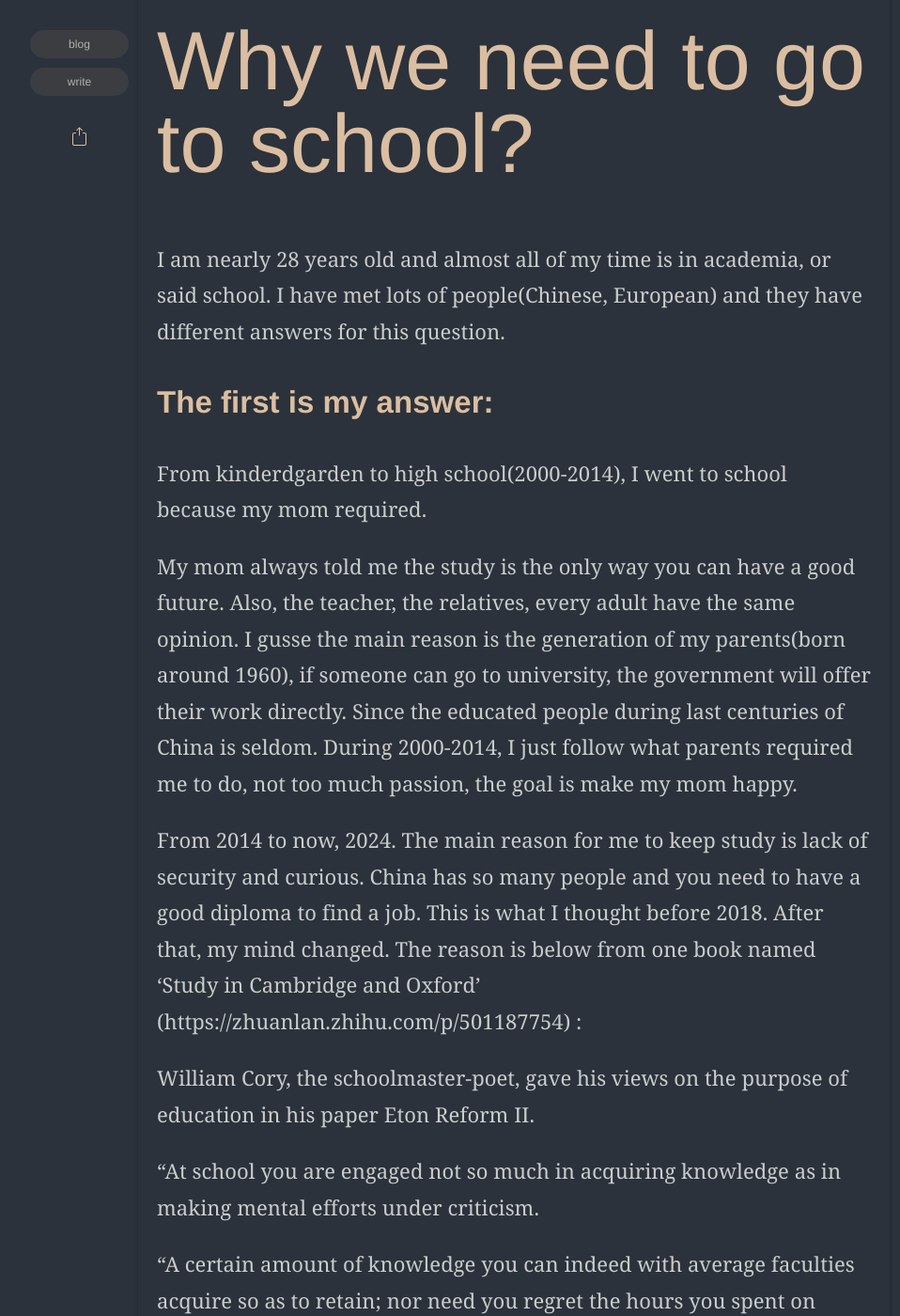
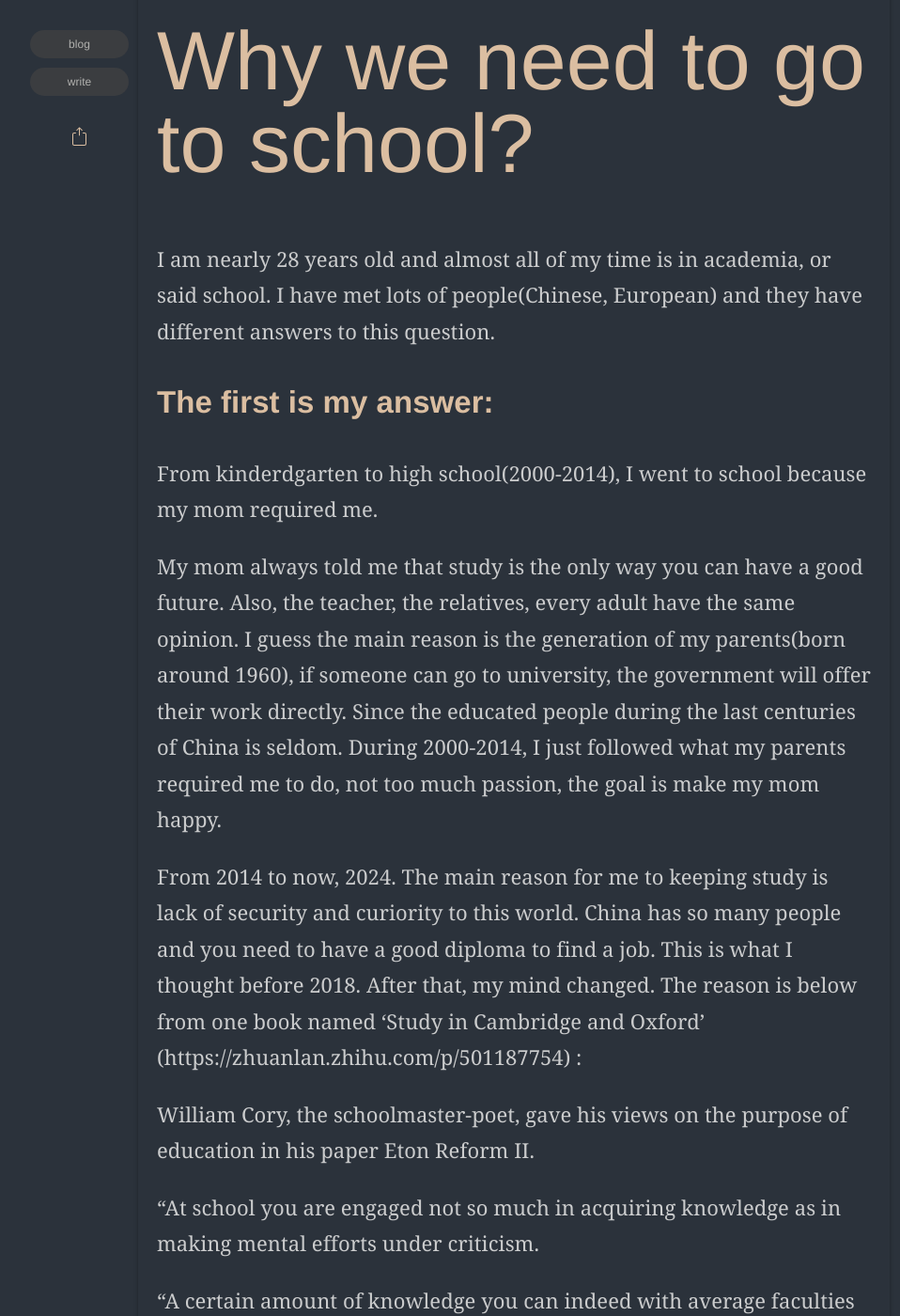
Before and after one commit to Yanjun96/Blog, a Jekyll site: the page built from _posts/2024-03-06-Why-go-to-school.markdown, in a window 1280 px wide and 1400 px high, scrolled down 968 px. Shown: the whole window at 94% size, without its empty margins (93-1051 px from the left). Built offline with Jekyll 4.4.1, drawn with Linux system fonts in a browser that asks for light colours; some web fonts are replaced; some of the changed text lies outside the part shown.

Commit message:
daily update

```diff
--- a/_posts/2024-03-06-Why-go-to-school.markdown
+++ b/_posts/2024-03-06-Why-go-to-school.markdown
@@ -15,16 +15,16 @@ mathjax: yes
 
 # Why we need to go to school?
 
-I am nearly 28 years old and almost all of my time is in academia, or said school. I have met lots of people(Chinese, European) and they have different answers for this question.
+I am nearly 28 years old and almost all of my time is in academia, or said school. I have met lots of people(Chinese, European) and they have different answers to this question.
 
 
 ## The first is my answer:
 
-From kinderdgarden to high school(2000-2014), I went to school because my mom required.
+From kinderdgarten to high school(2000-2014), I went to school because my mom required me.
 
-My mom always told me the study is the only way you can have a good future. Also, the teacher, the relatives, every adult have the same opinion. I gusse the main reason is the generation of my parents(born around 1960), if someone can go to university, the government will offer their work directly. Since the educated people during last centuries of China is seldom. During 2000-2014, I just follow what parents required me to do, not too much passion, the goal is make my mom happy.
+My mom always told me that study is the only way you can have a good future. Also, the teacher, the relatives, every adult have the same opinion. I guess the main reason is the generation of my parents(born around 1960), if someone can go to university, the government will offer their work directly. Since the educated people during the last centuries of China is seldom. During 2000-2014, I just followed what my parents required me to do, not too much passion, the goal is make my mom happy.
 
-From 2014 to now, 2024. The main reason for me to keep study is lack of security and curious.
+From 2014 to now, 2024. The main reason for me to keeping study is lack of security and curiority to this world.
 China has so many people and you need to have a good diploma to find a job. This is what I thought before 2018. After that, my mind changed. The reason is below from one book named ‘Study in Cambridge and Oxford’ (https://zhuanlan.zhihu.com/p/501187754) :
 
 William Cory, the schoolmaster-poet, gave his views on the purpose of education in his paper Eton Reform II.
@@ -38,3 +38,6 @@ William Cory, the schoolmaster-poet, gave his views on the purpose of education
 ![William](./assets/img/posts/20240306/william.jpg)
 
 – William Johnson (1823-1892)
+
+
+## Answeras from my friends
```
